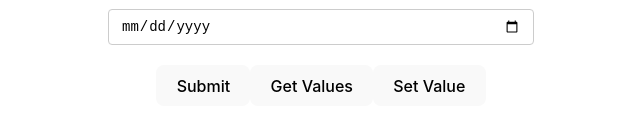
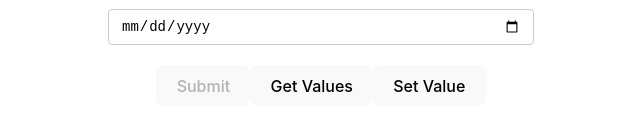
Before and after one commit to Yash-verma18/React-Hook-Form-, a React (Vite) app: page / in a window 1280 px wide. Shown: the part 916-1046 px from the top of the page, without its empty margins (319-959 px from the left). Built offline with nearby package versions, Linux system fonts and the light colour scheme.

Commit message:
23 - Disable Form Submission

```diff
--- a/src/components/YoutubeForm.tsx
+++ b/src/components/YoutubeForm.tsx
@@ -1,7 +1,7 @@
 import { useForm, useFieldArray, FieldErrors } from "react-hook-form";
 
 import { DevTool } from "@hookform/devtools";
-import { useEffect } from "react";
+// import { useEffect } from "react";
 let renderCount = 0;
 
 type FormValues = {
@@ -55,7 +55,7 @@
 
   // getValues is a function that will return the current value of the form fields, unlike watch this will not re-render the component when the value of the watched field changes,
 
-  const { errors, touchedFields, dirtyFields, isDirty } = formState;
+  const { errors, touchedFields, dirtyFields, isDirty, isValid } = formState;
 
   // touched : user has focused on the field and then moved away from it
   // console.log("touched", touchedFields);
@@ -195,7 +195,7 @@
             type="text"
             id="twitter"
             {...register("social.twitter", {
-              disabled: watch("channel") === "" ? true : false,
+              // disabled: watch("channel") === "" ? true : false,
               required: "Twitter is required",
             })}
           />
@@ -291,7 +291,7 @@
           <p className="error">{errors.dob?.message}</p>
         </div>
 
-        <button>Submit</button>
+        <button disabled={!isDirty || !isValid}>Submit</button>
         <button
           type="button"
           onClick={() => {
```
